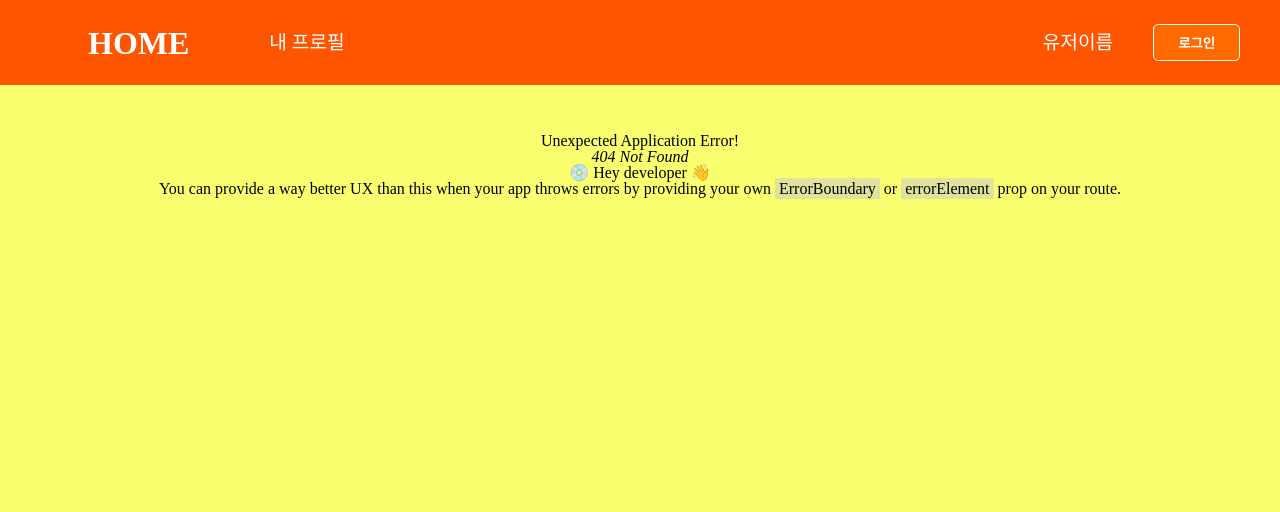
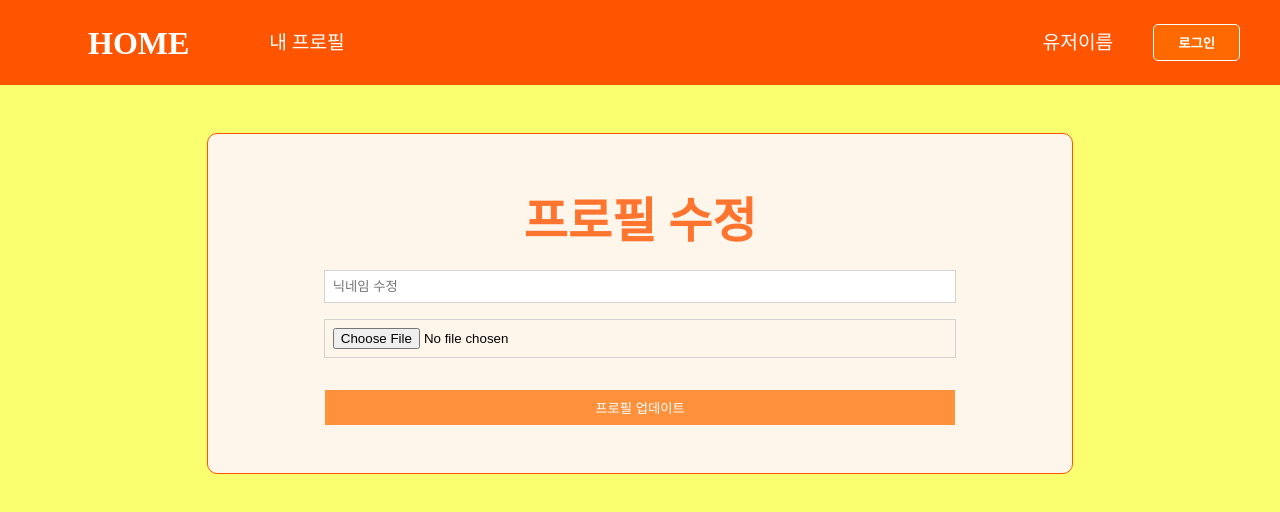
Before and after one commit to JEON-SEUNGBHIN/accountLogin, a React (Vite) app: page /mypage in a window 1280 px wide. Before the commit this address had no page. Shown: the top 512 px of the page. Built offline with nearby package versions, Linux system fonts and the light colour scheme.

Commit message:
add: mypage 생성

```diff
--- /dev/null
+++ b/src/pages/MyPage.jsx
@@ -0,0 +1,17 @@
+import React from 'react'
+import { AuthContainer, AuthInContanier, AuthText, AuthInput, LoginBtn } from '../components/Auth/Auth.styled';
+
+const MyPage = () => {
+  return (
+    <AuthContainer>
+      <AuthInContanier>
+        <AuthText>프로필 수정</AuthText>
+        <AuthInput type="text" placeholder="닉네임 수정" />
+        <AuthInput type="file"/>
+        <LoginBtn>프로필 업데이트</LoginBtn>
+      </AuthInContanier>
+    </AuthContainer>
+  );
+}
+
+export default MyPage
--- a/src/routes/router.jsx
+++ b/src/routes/router.jsx
@@ -2,6 +2,7 @@ import { createBrowserRouter } from "react-router-dom";
 import Login from "../pages/Login";
 import SignUp from "../pages/SignUp";
 import Home from "../pages/Home";
+import MyPage from "../pages/MyPage";
 // 기타 필요한 컴포넌트 임포트
 
 const router = createBrowserRouter([
@@ -17,7 +18,10 @@ const router = createBrowserRouter([
     path: "/home",
     element: <Home />
   },
-  // 기타 라우트
+  {
+    path: "/mypage",
+    element: <MyPage />
+  },
 ]);
 
 export default router;
```
